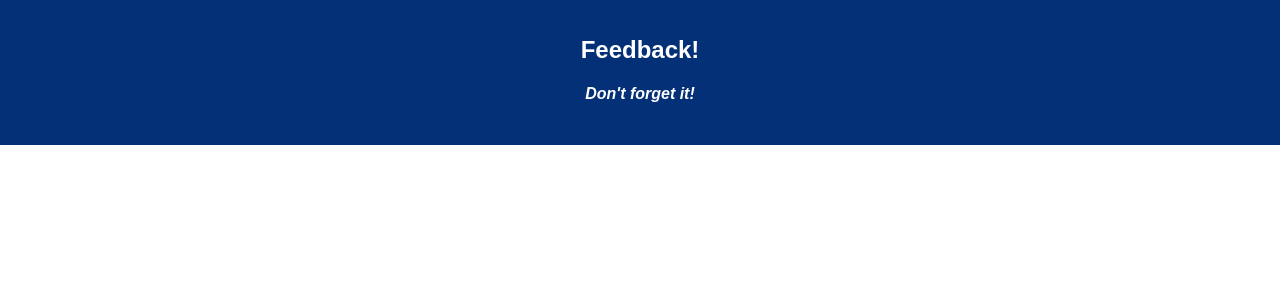
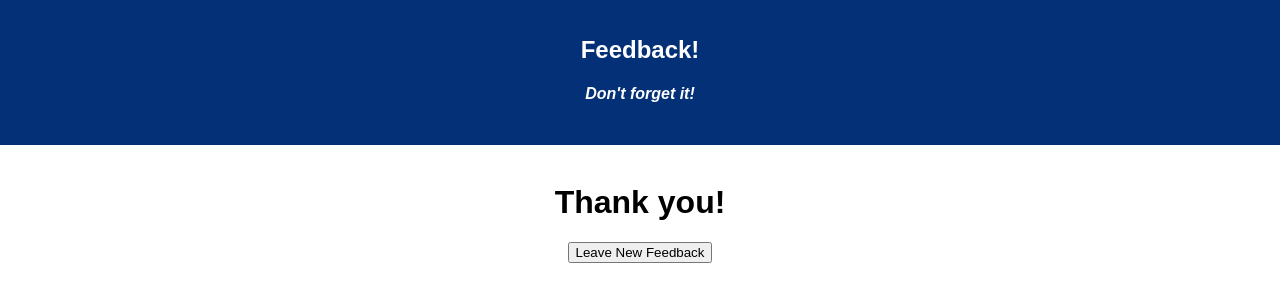
Before and after one commit to michaelodonnell321/Student-Feedback, a React (Create React App) app: page /#/success in a window 1280 px wide. Shown: the top 302 px of the page. Built offline with nearby package versions, Linux system fonts and the light colour scheme.

Commit message:
success page added, clear review action added

```diff
--- a/src/components/App/App.js
+++ b/src/components/App/App.js
@@ -7,6 +7,7 @@
 import Supported from '../Supported/Supported';
 import Comments from '../Comments/Comments';
 import Review from '../Review/Review';
+import Success from '../Success/Success';
 
 
 class App extends Component {
@@ -24,6 +25,7 @@
           <Route path='/supported' component={Supported}/>
           <Route path='/comments' component={Comments}/>
           <Route path='/review' component={Review}/>
+          <Route path='/success' component={Success}/>
         </div>
       </Router>
     );
--- a/src/components/Review/Review.jsx
+++ b/src/components/Review/Review.jsx
@@ -18,7 +18,7 @@
             this.props.dispatch({
                 type: 'CLEAR_REVIEW'
             });
-            this.props.history.push('/');
+            this.props.history.push('/success');
         })
         .catch(error => {
             console.log('error in PUT ', error);
--- /dev/null
+++ b/src/components/Success/Success.jsx
@@ -0,0 +1,19 @@
+import React, { Component } from 'react';
+
+class Success extends Component {
+
+    clickHandler = () => {
+        this.props.history.push('/');
+    }
+
+    render() {
+        return (
+            <div>
+                <h1>Thank you!</h1>
+                <button onClick={this.clickHandler}>Leave New Feedback</button>
+            </div>
+        );
+    }
+}
+
+export default Success;
--- a/src/index.js
+++ b/src/index.js
@@ -22,6 +22,9 @@
     if (action.type === 'ADD_COMMENTS') {
         return [...state, action.payload]
     }
+    if (action.type === 'CLEAR_REVIEW') {
+        return []
+    }
 
     return state;
 }
```
